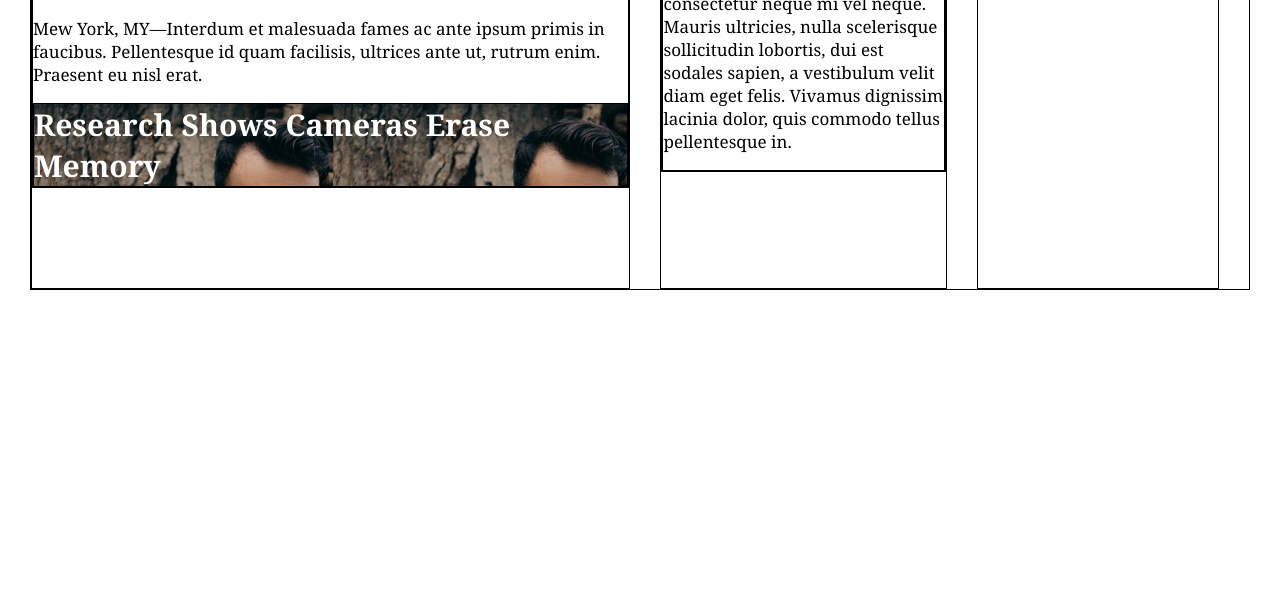
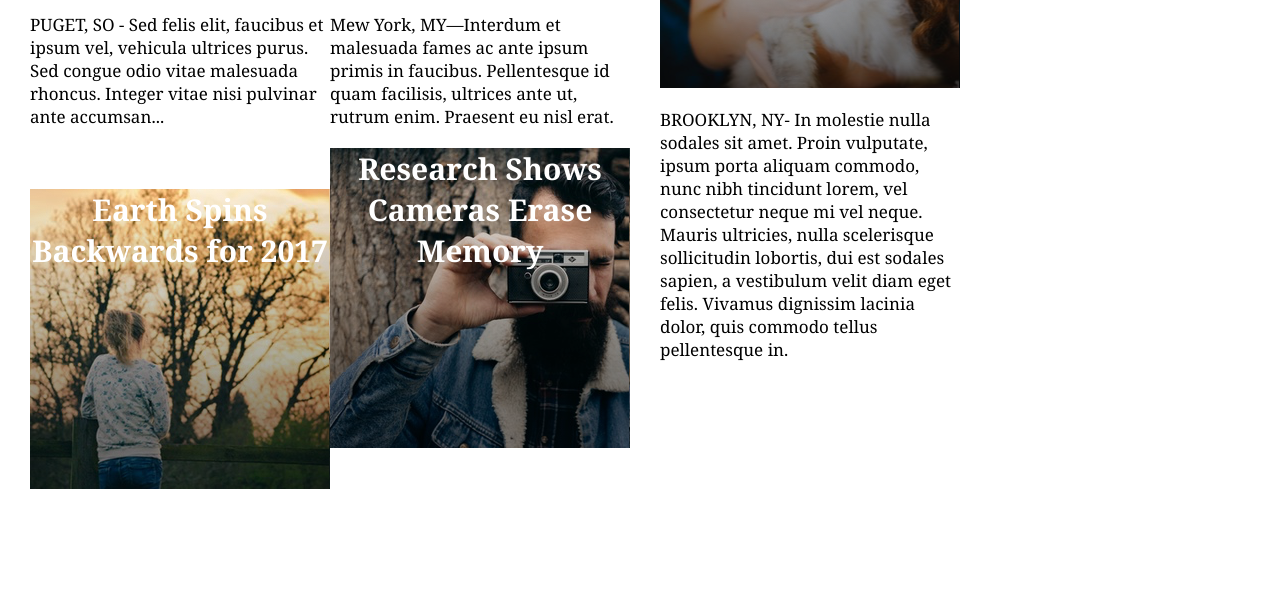
Before and after one commit to wonkatin/My_Times, a plain HTML site: page index.html in a window 1280 px wide. Shown: the part 791-1380 px from the top of the page. Before the commit the page ends 1081 px from the top, so only its background shows below. Drawn offline with Linux system fonts and the light colour scheme.

Commit message:
Step 5 first commit

```diff
--- a/index.html
+++ b/index.html
@@ -21,7 +21,7 @@
     <div class="main">
       <!-- FIRST COLUMN -->
       <div class="column large">
-        <div class="lead story">
+        <div class="lead">
           <div class="mother image">
             <span>Mother of Three Buys Tuna Steak at Phish Concert.
               Leaves, "Feeling Funny."
@@ -45,6 +45,7 @@
             </p>
           </div>
         </div>
+
         <div class="headlines">
           <div class="story">
             <div class="content">
@@ -60,6 +61,8 @@
               </span>
             </div>
           </div>
+          <div class="story">
+            <div class="content">
               <h2>Burger for Breakfast: How Early is too Early?
               </h2>
               <p class="narrative">Mew York, MY—Interdum et malesuada fames ac ante
@@ -71,6 +74,9 @@
                 </span>
               </div>
             </div>
+          </div>
+        </div>
+
       </div>
 
       <!-- SECOND COLUMN -->
--- a/resources/css/style.css
+++ b/resources/css/style.css
@@ -69,6 +69,9 @@ header {
   font-weight: bold;
   font-size: 30px;
   color: white;
+  height: 300px;
+  text-align: center;
+  margin-top: 20px;
 }
 .mother {
   background-image: url(../images/img-story-main.jpg);
@@ -88,7 +91,23 @@ header {
 .cats {
   justify-content: center;
   background-image: url(../images/img-story-1.jpg);
-
+}
+.headlines {
+  display: flex;
+  flex-direction: row;
+  justify-content: space-between;
+  margin-top: 20px;
+}
+.story  {
+  display: flex;
+  flex-direction: column;
+  width: 300px;
+}
+.headlines .content {
+  height: 250px;
+}
+.narrative {
+  margin-top: 20px;
 }
 
 p {
@@ -105,5 +124,5 @@ a {
   margin-right: 10px;
 }
 div{
-  border: 1px solid black;
+
 }
```
Lines whose indentation alone changed are shown as unchanged.
